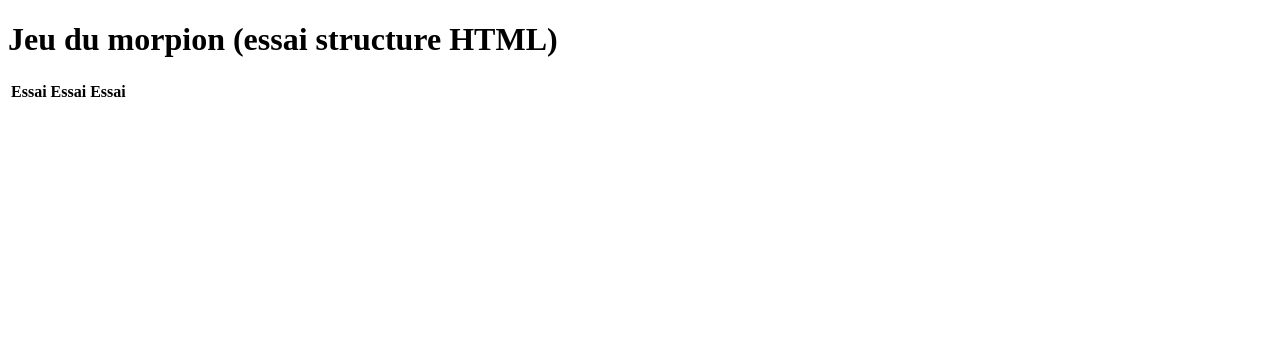
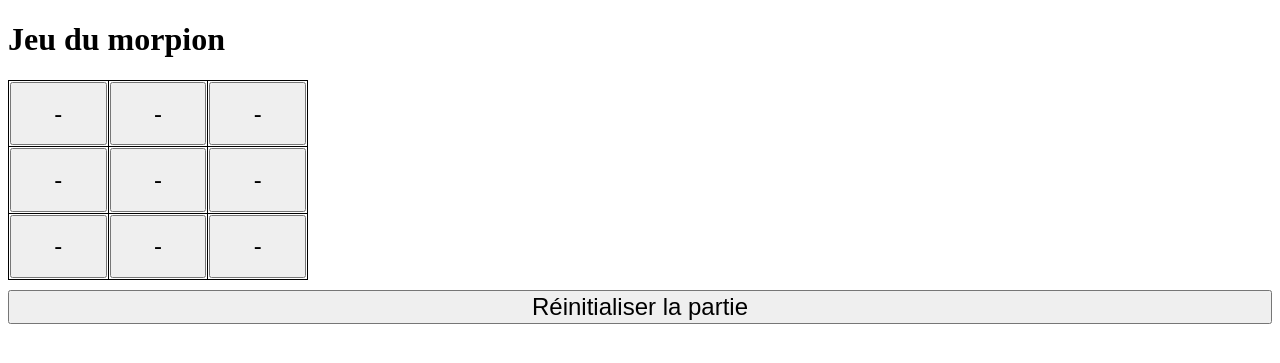
Before and after one commit to sylvain-malbon/runtrack2, a PHP site: page / in a window 1280 px wide. Shown: the top 363 px of the page. Run offline with PHP 8.4, Linux system fonts and the light colour scheme; lists and menus that the app fills with data are empty.

Commit message:
Finalisation job05 (jour08, morpion) – TP rendu sur l'intranet

```diff
--- a/jour08/job05/index.php
+++ b/jour08/job05/index.php
@@ -11,9 +11,74 @@ toutes les cases ont été cliquées et que personne n’a gagné, affichez “M
 réinitialisez la partie. Un bouton “réinitialiser la partie” présent en dessous de la grille
 permet également de réinitialiser la partie à tout moment.
  */
-session_start(); // habitude
+session_start(); // comme d'habitude
+
+// initialisation grille et joueur (au premier chargement)
+if (!isset($_SESSION['grid'])) {
+    $_SESSION['grid'] = [
+        ['-', '-', '-'],
+        ['-', '-', '-'],
+        ['-', '-', '-']
+    ];
+    $_SESSION['player'] = 'X'; // X commence
+    $_SESSION['turns'] = 0; // compteur de coups joués
+}
+
+// réinitialisation manuelle via bouton
+if (isset($_POST['reset'])) {
+    session_destroy(); // on efface tout
+    header("Location: " . $_SERVER['PHP_SELF']); // on recharge la page
+    exit;
+}
+
+// traitement du clic sur une cellule
+foreach ($_POST as $key => $value) {
+    if (preg_match('/cell_(\d)(\d)/', $key, $m)) {
+        $row = $m[1];
+        $col = $m[2];
+        // si la case est vide, on joue
+        if ($_SESSION['grid'][$row][$col] === '-') {
+            $_SESSION['grid'][$row][$col] = $_SESSION['player'];
+            $_SESSION['turns']++;
+
+            // vérification victoire
+            $g = $_SESSION['grid'];
+            $p = $_SESSION['player'];
+            if (
+                // lignes
+                ($g[0][0] === $p && $g[0][1] === $p && $g[0][2] === $p) ||
+                ($g[1][0] === $p && $g[1][1] === $p && $g[1][2] === $p) ||
+                ($g[2][0] === $p && $g[2][1] === $p && $g[2][2] === $p) ||
+                // colonnes
+                ($g[0][0] === $p && $g[1][0] === $p && $g[2][0] === $p) ||
+                ($g[0][1] === $p && $g[1][1] === $p && $g[2][1] === $p) ||
+                ($g[0][2] === $p && $g[1][2] === $p && $g[2][2] === $p) ||
+                // diagonales
+                ($g[0][0] === $p && $g[1][1] === $p && $g[2][2] === $p) ||
+                ($g[0][2] === $p && $g[1][1] === $p && $g[2][0] === $p)
+            ) {
+                echo "<h2>$p a gagné</h2>";
+                session_destroy();
+                echo "<meta http-equiv='refresh' content='2'>";
+                exit;
+            }
+
+            // match nul après 9 tours
+            if ($_SESSION['turns'] === 9) {
+                echo "<h2>Match nul</h2>";
+                session_destroy();
+                echo "<meta http-equiv='refresh' content='2'>";
+                exit;
+            }
+
+            // changement de joueur
+            $_SESSION['player'] = ($p === 'X') ? 'O' : 'X';
+        }
+    }
+}
 
 // ébauche de structure HTML à la main pour la retenir par coeur
+// style ajouté dans head pour alléger <table>
 ?>
 <!DOCTYPE html>
 <html lang="fr">
@@ -21,16 +86,51 @@ session_start(); // habitude
 <head>
     <meta chatref="UTF-8">
     <title>Jeu du morpion</title>
+    <style>
+        table {
+            border-collapse: collapse;
+            margin-bottom: 10px;
+        }
+
+        td {
+            width: 60px;
+            height: 60px;
+            text-align: center;
+            border: 1px solid black;
+        }
+
+        input[type=submit] {
+            width: 100%;
+            height: 100%;
+            font-size: 24px;
+        }
+    </style>
 </head>
 
 <body>
-    <h1>Jeu du morpion (essai structure HTML)</h1>
-    <table>
-        <tr>
-            <th>Essai</th>
-            <th>Essai</th>
-            <th>Essai</th>
-        </tr>
+    <h1>Jeu du morpion</h1>
+    <form method="POST">
+        <table border="1" width="300" height="200">
+            <!-- chaque cellule affiche soit un bouton "-", soit X ou O -->
+            <tr>
+                <td><?php echo ($_SESSION['grid'][0][0] === '-') ? "<input type='submit' name='cell_00' value='-'>" : $_SESSION['grid'][0][0]; ?></td>
+                <td><?php echo ($_SESSION['grid'][0][1] === '-') ? "<input type='submit' name='cell_01' value='-'>" : $_SESSION['grid'][0][1]; ?></td>
+                <td><?php echo ($_SESSION['grid'][0][2] === '-') ? "<input type='submit' name='cell_02' value='-'>" : $_SESSION['grid'][0][2]; ?></td>
+            </tr>
+            <tr>
+                <td><?php echo ($_SESSION['grid'][1][0] === '-') ? "<input type='submit' name='cell_10' value='-'>" : $_SESSION['grid'][1][0]; ?></td>
+                <td><?php echo ($_SESSION['grid'][1][1] === '-') ? "<input type='submit' name='cell_11' value='-'>" : $_SESSION['grid'][1][1]; ?></td>
+                <td><?php echo ($_SESSION['grid'][1][2] === '-') ? "<input type='submit' name='cell_12' value='-'>" : $_SESSION['grid'][1][2]; ?></td>
+            </tr>
+            <tr>
+                <td><?php echo ($_SESSION['grid'][2][0] === '-') ? "<input type='submit' name='cell_20' value='-'>" : $_SESSION['grid'][2][0]; ?></td>
+                <td><?php echo ($_SESSION['grid'][2][1] === '-') ? "<input type='submit' name='cell_21' value='-'>" : $_SESSION['grid'][2][1]; ?></td>
+                <td><?php echo ($_SESSION['grid'][2][2] === '-') ? "<input type='submit' name='cell_22' value='-'>" : $_SESSION['grid'][2][2]; ?></td>
+            </tr>
+        </table>
+        <!-- bouton pour recommencer la partie à tout moment -->
+        <input type="submit" name="reset" value="Réinitialiser la partie">
+    </form>
 </body>
 
 </html>
```
